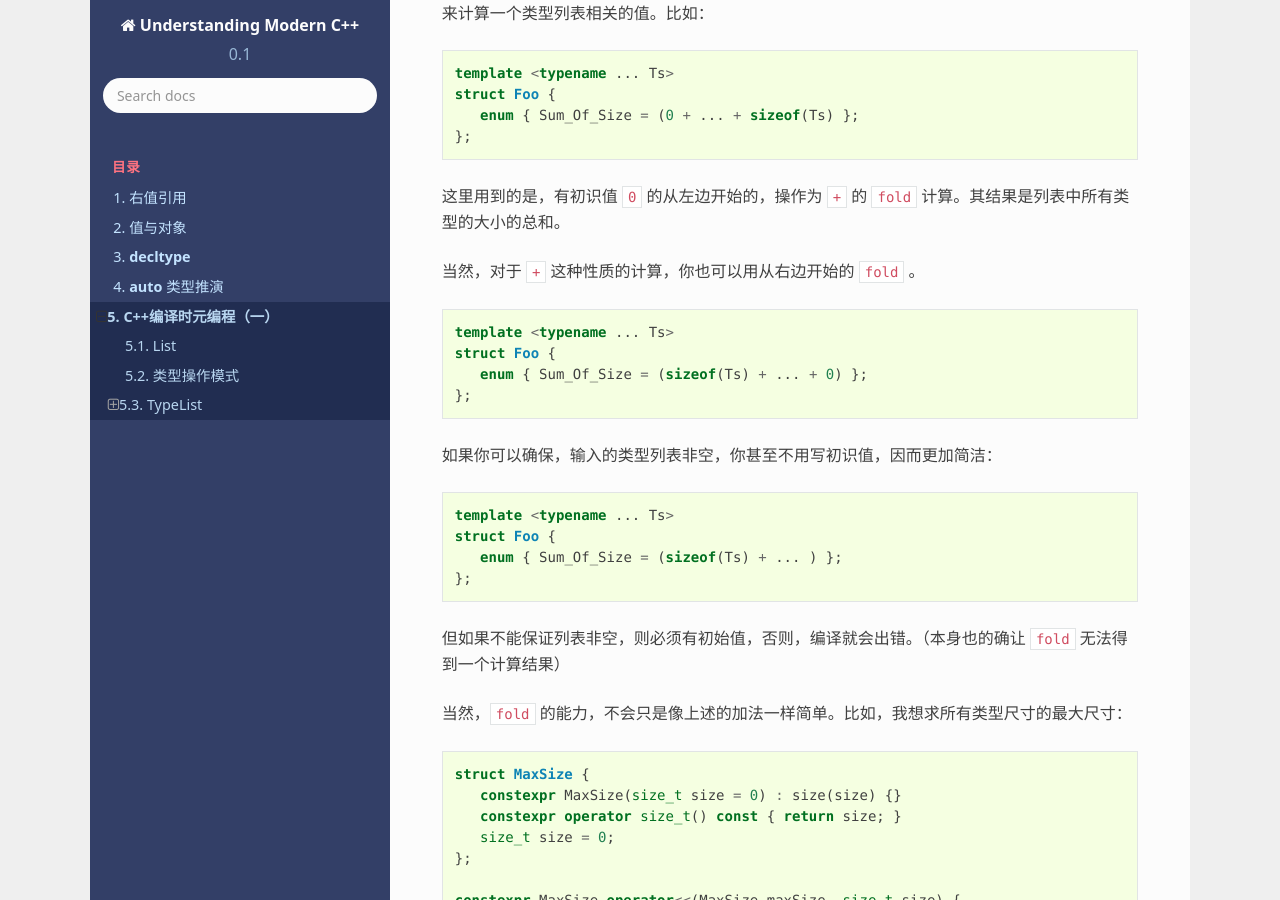
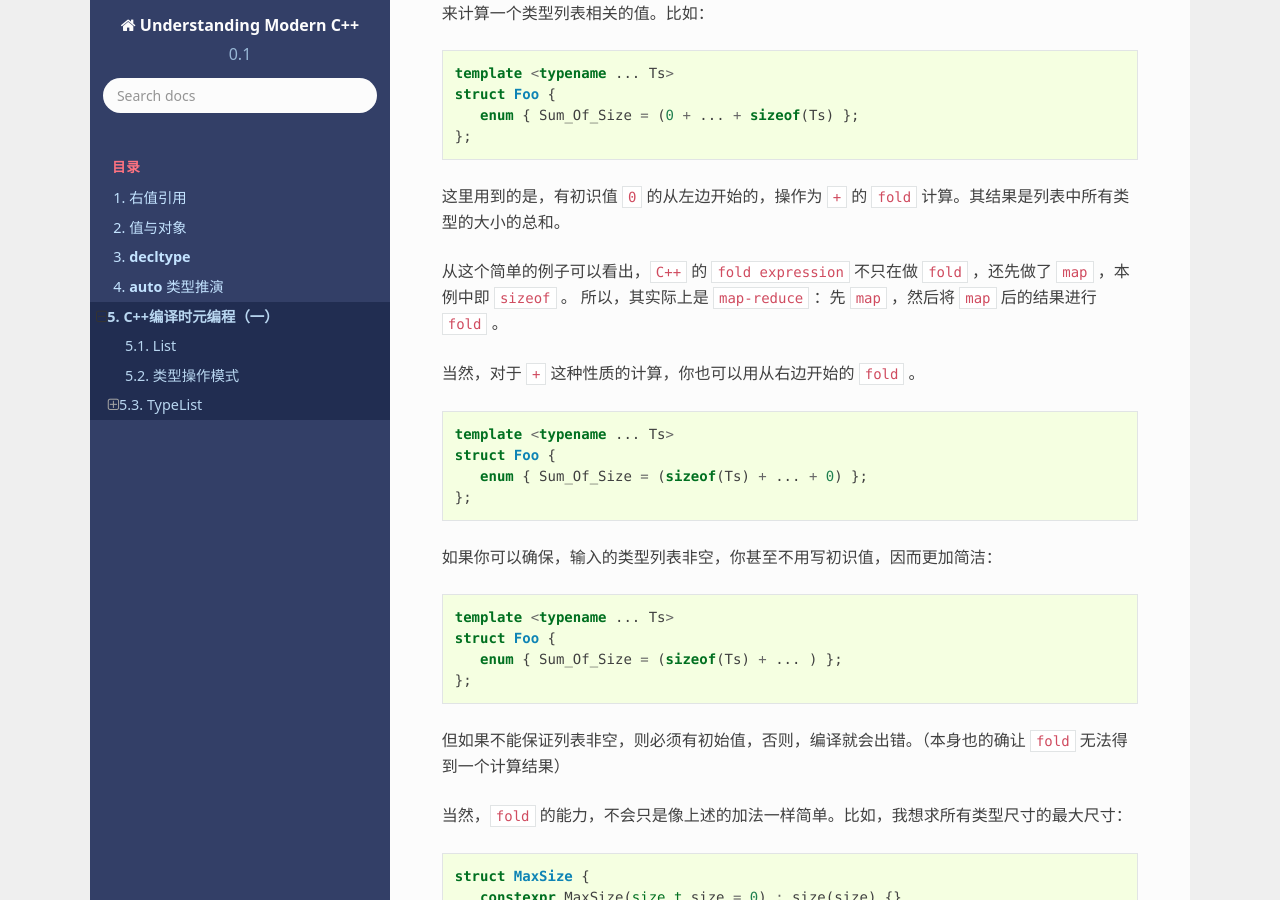
Before and after one commit to godsme/understand_modern_cpp, a Sphinx documentation site: the page built from docs/source/fp.rst, in a window 1280 px wide and 900 px high, scrolled down 23290 px. Built offline with Sphinx 7.4.7 and the Read the Docs theme 2.0.0, drawn with Linux system fonts in a browser that asks for light colours; formulas are drawn with MathJax 3.

Commit message:
added fp

```diff
--- a/docs/source/fp.rst
+++ b/docs/source/fp.rst
@@ -1032,6 +1032,9 @@ Fold
 
 这里用到的是，有初识值 ``0`` 的从左边开始的，操作为 ``+`` 的 ``fold`` 计算。其结果是列表中所有类型的大小的总和。
 
+从这个简单的例子可以看出，``C++`` 的 ``fold expression`` 不只在做 ``fold`` ，还先做了 ``map`` ，本例中即 ``sizeof`` 。
+所以，其实际上是 ``map-reduce`` ：先 ``map`` ，然后将 ``map`` 后的结果进行 ``fold`` 。
+
 当然，对于 ``+`` 这种性质的计算，你也可以用从右边开始的 ``fold`` 。
 
 .. code-block:: c++
@@ -1134,9 +1137,10 @@ Fold
      return (np ->* ... ->* paths);
    }
 
+
 或者：
 
-.. code-block:: c++
+.. code-block:: C++
 
    template<typename T>
    class AddSpace {
@@ -1160,7 +1164,7 @@ Fold
 
 所以，我们必须得自己实现一个：
 
-.. code-block:: c++
+.. code-block:: C++
 
    template
      < template<typename, typename> typename OP
```
